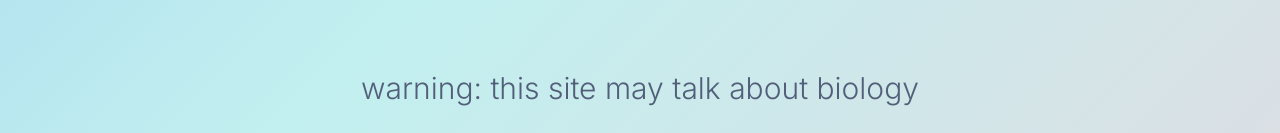
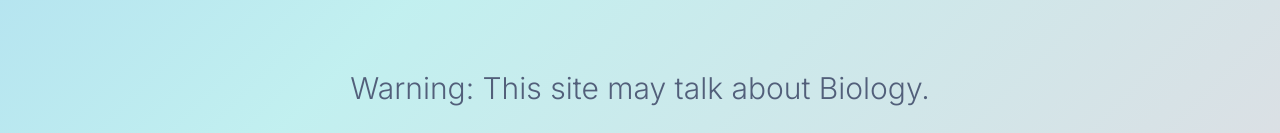
Before and after one commit to NYUADiGEM-2025/synthesis-ds, a React (Vite) app: page / in a window 1280 px wide. Shown: the part 464-597 px from the top of the page. Built offline with nearby package versions, Linux system fonts and the light colour scheme.

Commit message:
Fix: Update warning text

```diff
--- a/src/pages/Home.tsx
+++ b/src/pages/Home.tsx
@@ -32,7 +32,7 @@ const Home = () => {
         >
           <AtomLogo />
           <p className="text-2xl md:text-3xl text-muted-foreground font-inter font-light mb-12">
-            warning: this site may talk about biology
+            Warning: This site may talk about Biology.
           </p>
           <Link to="/simulator">
             <Button size="lg" className="text-lg px-8 py-6 font-inter">
```
